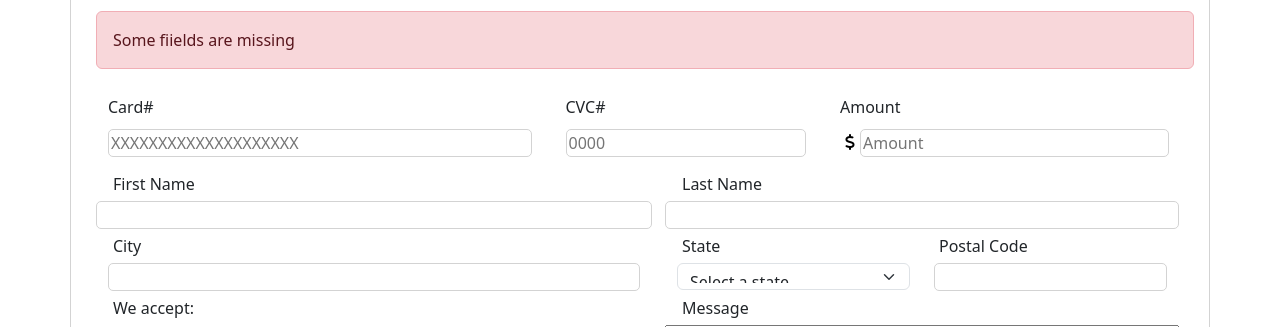
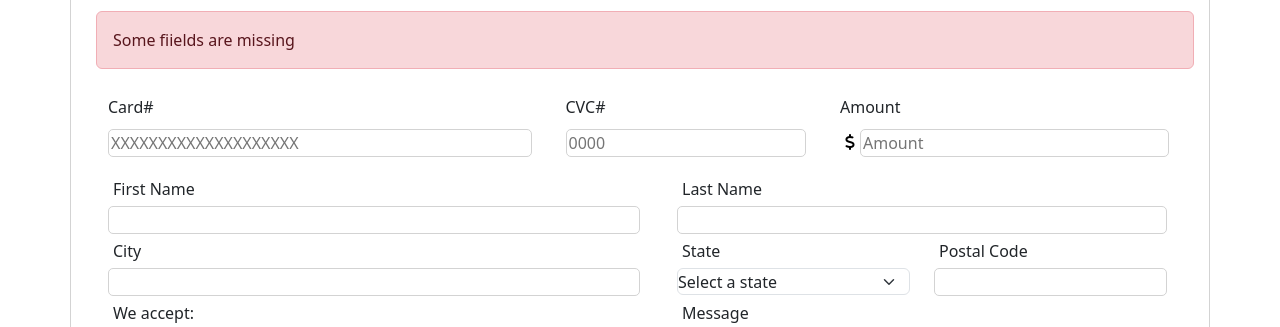
Before and after one commit to Alexander-sys18/43-MiPrimerFormbien, a plain HTML site: page index.html in a window 1280 px wide. Shown: the part 68-395 px from the top of the page. Drawn offline with nearby package versions, Linux system fonts and the light colour scheme.

Commit message:
Arreglado

```diff
--- a/index.html
+++ b/index.html
@@ -57,7 +57,7 @@
 
                     <div id="FirstName" class="col-6 FirstName">
 
-                        <fieldset class="row">
+                        <fieldset class="row-3">
                             <label>First Name</label>
                             <input type="text">
                         </fieldset>
@@ -85,23 +85,13 @@
                     </div>
                     <div id="LastName" class="col LastName">
 
-                        <fieldset class="row">
+                        <fieldset class="row-3">
                             <label>Last Name</label>
                             <input type="text">
                         </fieldset>
 
                         <div id="alinear" class="row d-flex">
-                            <fieldset class="col hello">
-                                <!-- <label>State</label><br>
-                                <select id="estados" name="estados">
-                                    <option value="Caracas">Caracas</option>
-                                    <option value="Vargas">Vargas</option>
-                                    <option value="Barquisimeto">Barquisimeto</option>
-                                    <option value="Bolivar">Bolivar</option>
-                                    <option value="Amazonas">Amazonas</option>
-                                    <option value="Apure">Apure</option>
-                                    <option value="Barinas">Barinas</option>
-                                </select> -->
+                            <fieldset class="col">
                                 <label>State</label>
                                     <select class="form-select" aria-label="Default select example" aria-placeholder="select">
                                         <option selected disabled>Select a state</option>
--- a/styles.css
+++ b/styles.css
@@ -47,8 +47,10 @@ input{
     height: 27px;
     justify-content: center;
     text-align: left;
-    padding: 0px;
 }
 #addsanynotes{
     border-color: white;
 }
+div .form-select {
+    padding: 0 !important;
+}
```
Lines whose indentation alone changed are shown as unchanged.
